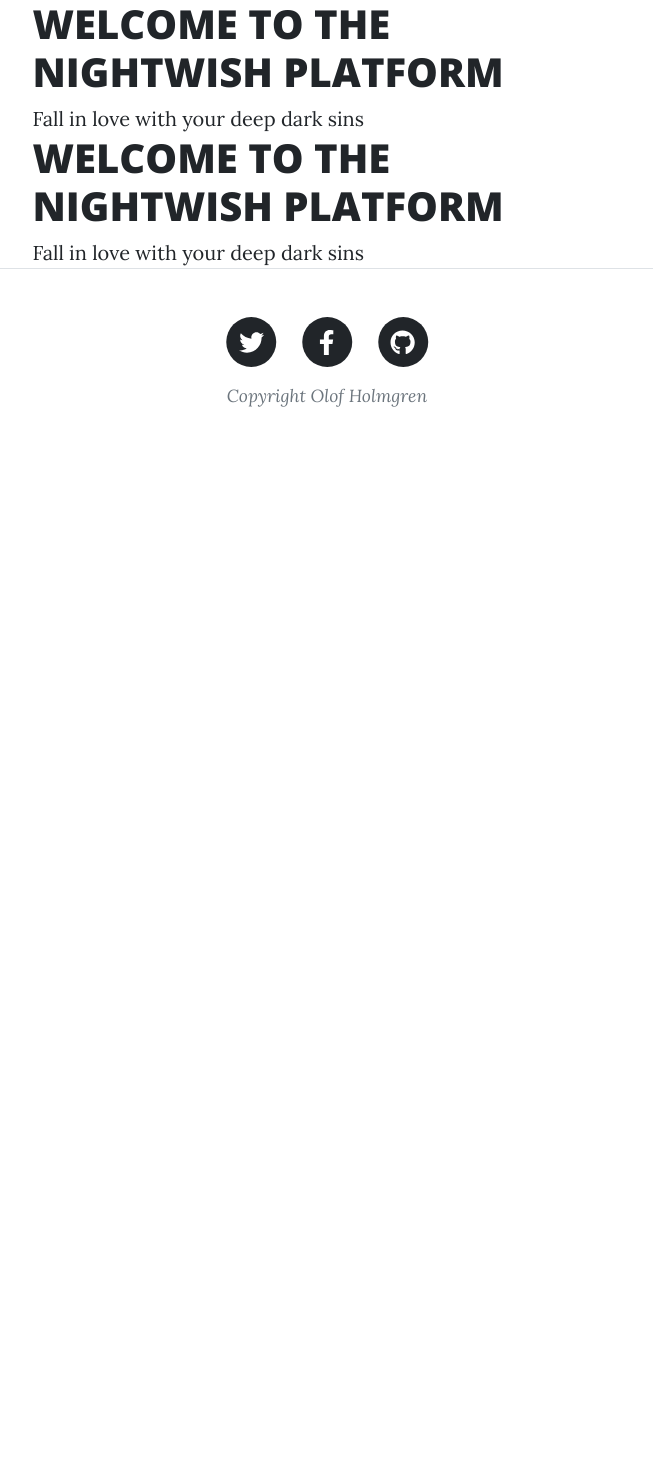
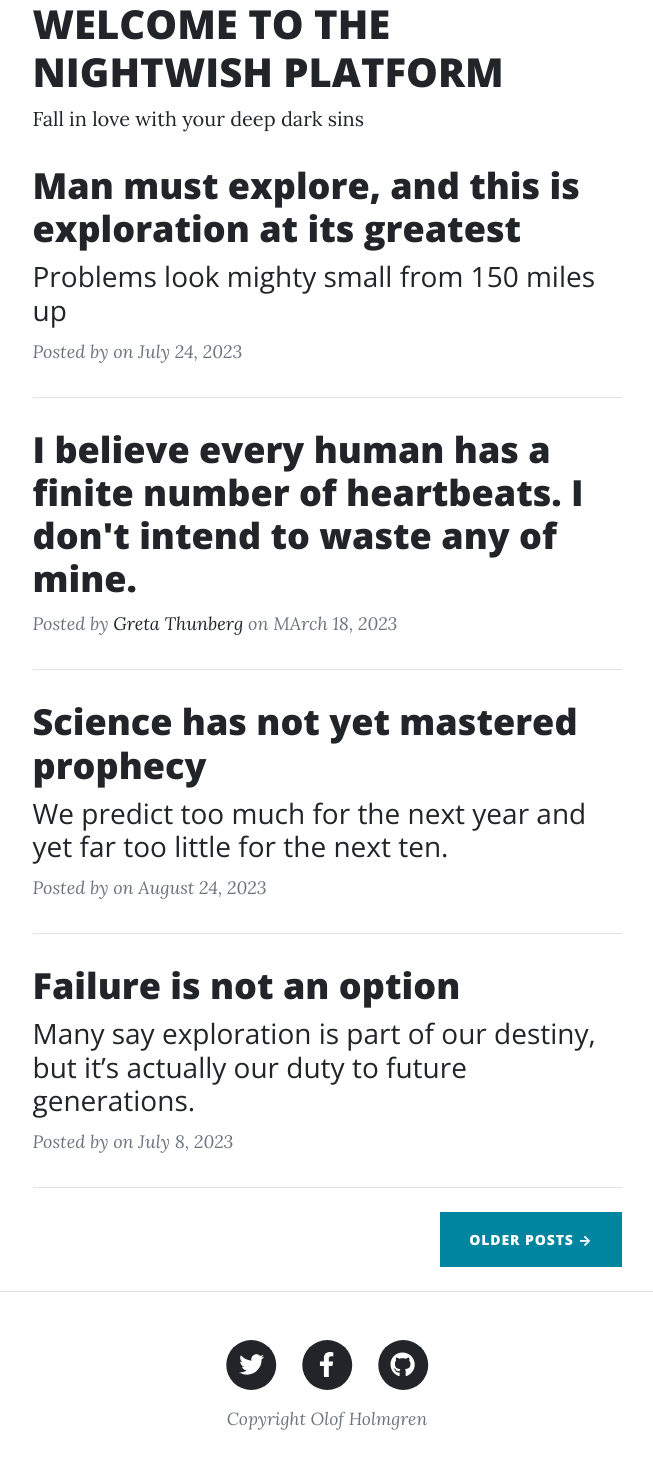
Before and after one commit to olleholmgren/nightwish-blog, a Django app: page / in a window 1280 px wide. Shown: the whole page, without its empty margins (313-966 px from the left). Before the commit the page ends 407 px from the top, so only its background shows below. Run offline with Django 3.2, Linux system fonts and the light colour scheme; data that the repository does not hold is empty; some libraries are stand-ins or nearby versions.

Commit message:
add main content in html files but struggling with nav bar

```diff
--- a/templates/base.html
+++ b/templates/base.html
@@ -14,7 +14,7 @@
     <!-- Google fonts-->
     <link href="https://fonts.googleapis.com/css?family=Lora:400,700,400italic,700italic" rel="stylesheet" type="text/css" />
     <link href="https://fonts.googleapis.com/css?family=Open+Sans:300italic,400italic,600italic,700italic,800italic,400,300,600,700,800" rel="stylesheet" type="text/css" />
-    <link rel="stylesheet" href="{% static 'css/styles.css' %}" />
+    <link href="{% static 'css/styles.css' %}" rel="stylesheet">
   </head>
 
 <body>
@@ -35,20 +35,6 @@
           </div>
       </div>
   </nav>
-
-
-<div>
-  <div class="container position-relative px-4 px-lg-5">
-      <div class="row gx-4 gx-lg-5 justify-content-center">
-          <div class="col-md-10 col-lg-8 col-xl-7">
-              <div class="site-heading">
-                  <h1>WELCOME TO THE NIGHTWISH PLATFORM</h1>
-                  <span class="subheading">Fall in love with your deep dark sins</span>
-              </div>
-          </div>
-      </div>
-  </div>
-</div>
 
 {% block content %}
 
@@ -92,6 +78,6 @@
 <!-- Bootstrap core JS-->
 <script src="https://cdn.jsdelivr.net/npm/bootstrap@5.2.3/dist/js/bootstrap.bundle.min.js"></script>
 <!-- JavaScript -->
-<script src="/static/js/script.js"></script>
+<script src="{% static 'js/script.js' %}"></script>
 </body>
 </html>
--- a/templates/index.html
+++ b/templates/index.html
@@ -2,6 +2,7 @@
 
 {% block content %}
 
+<!-- Header -->
 <header>
     <div class="container position-relative px-4 px-lg-5">
         <div class="row gx-4 gx-lg-5 justify-content-center">
@@ -15,4 +16,68 @@
     </div>
 </header>
 
+<!-- Main Content -->
+<div class="container px-4 px-lg-5">
+    <div class="row gx-4 gx-lg-5 justify-content-center">
+        <div class="col-md-10 col-lg-8 col-xl-7">
+            <!-- Post preview-->
+            <div class="post-preview">
+                <a href="#">
+                    <h2 class="post-title">Man must explore, and this is exploration at its greatest</h2>
+                    <h3 class="post-subtitle">Problems look mighty small from 150 miles up</h3>
+                </a>
+                <p class="post-meta">
+                    Posted by
+                    <a href="#!"></a>
+                    <!-- Date -->
+                    on July 24, 2023
+                </p>
+            </div>
+            <!-- Divider-->
+            <hr class="my-4" />
+            <!-- Post preview-->
+            <div class="post-preview">
+                <a href="#"><h2 class="post-title">I believe every human has a finite number of heartbeats. I don't intend to waste any of mine.</h2></a>
+                <p class="post-meta">
+                    Posted by
+                    <a href="#!">Greta Thunberg</a>
+                    on MArch 18, 2023
+                </p>
+            </div>
+            <!-- Divider-->
+            <hr class="my-4" />
+            <!-- Post preview-->
+            <div class="post-preview">
+                <a href="#">
+                    <h2 class="post-title">Science has not yet mastered prophecy</h2>
+                    <h3 class="post-subtitle">We predict too much for the next year and yet far too little for the next ten.</h3>
+                </a>
+                <p class="post-meta">
+                    Posted by
+                    <a href="#!"></a>
+                    on August 24, 2023
+                </p>
+            </div>
+            <!-- Divider-->
+            <hr class="my-4" />
+            <!-- Post preview-->
+            <div class="post-preview">
+                <a href="#">
+                    <h2 class="post-title">Failure is not an option</h2>
+                    <h3 class="post-subtitle">Many say exploration is part of our destiny, but it’s actually our duty to future generations.</h3>
+                </a>
+                <p class="post-meta">
+                    Posted by
+                    <a href="#!"></a>
+                    on July 8, 2023
+                </p>
+            </div>
+            <!-- Divider-->
+            <hr class="my-4" />
+            <!-- Pager-->
+            <div class="d-flex justify-content-end mb-4"><a class="btn btn-primary text-uppercase" href="#!">Older Posts →</a></div>
+        </div>
+    </div>
+</div>
+
 {% endblock %}
```
